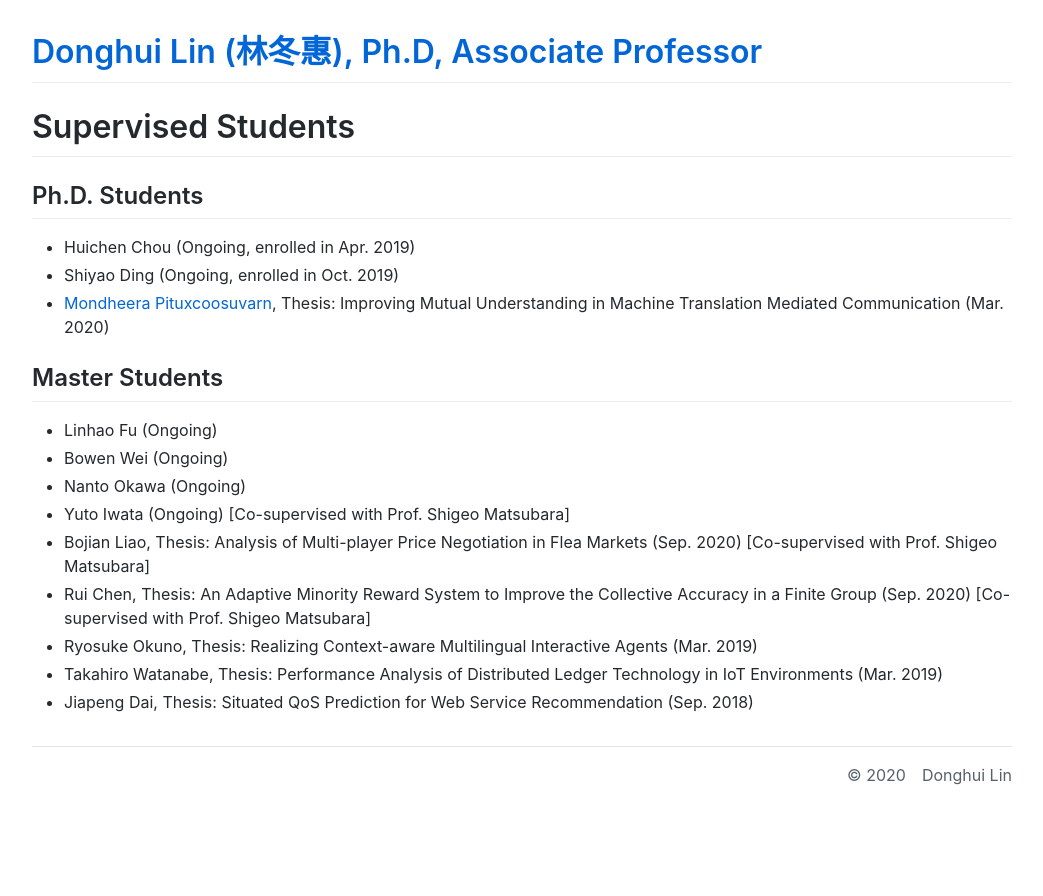
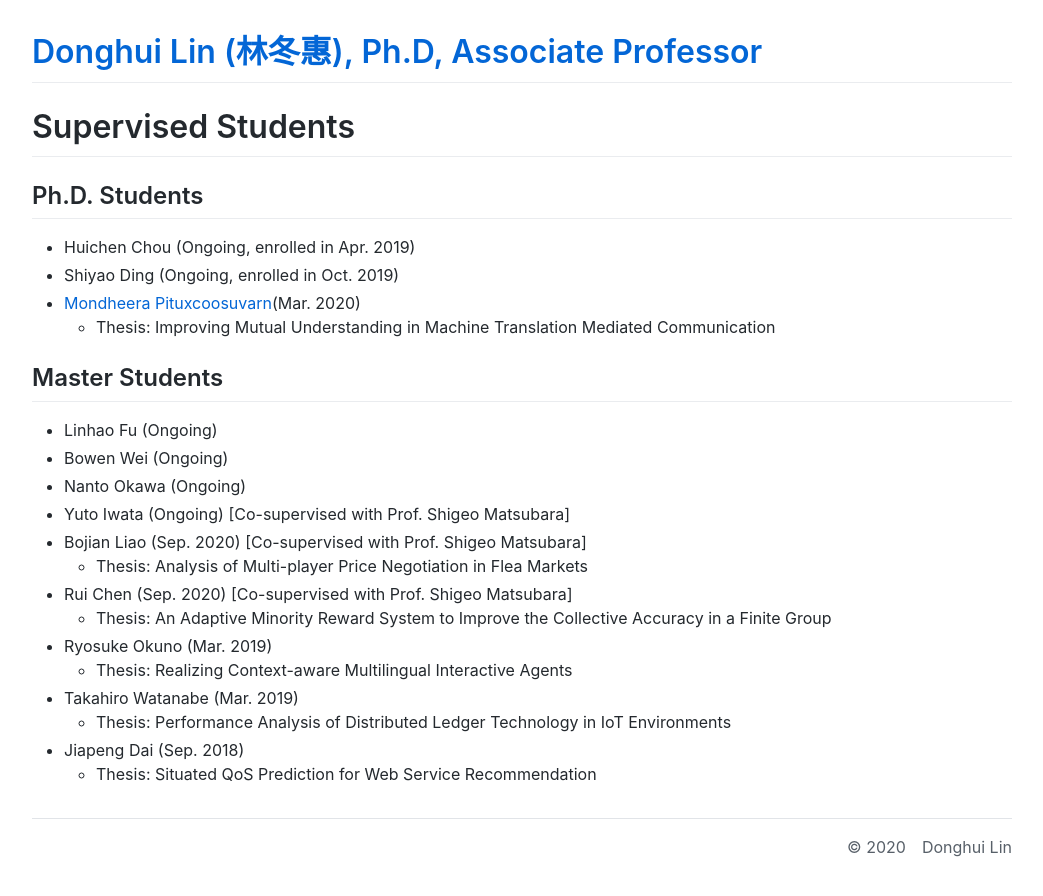
Before and after one commit to lindh/lindh.github.io, a Jekyll site: the page built from students.md, in a window 1280 px wide. Shown: the top 896 px of the page, without its empty margins (118-1161 px from the left). Built offline with Jekyll 4.4.1, drawn with Linux system fonts in a browser that asks for light colours; comment, search, counter and statistics services are not loaded; our own code applies the rules of GitHub Pages for plain Markdown files; part of the change alters nothing that is shown.

```diff
--- a/students.md
+++ b/students.md
@@ -6,15 +6,21 @@ layout: default
 ## Ph.D. Students
 - Huichen Chou (Ongoing, enrolled in Apr. 2019)
 - Shiyao Ding (Ongoing, enrolled in Oct. 2019)
-- [Mondheera Pituxcoosuvarn](http://www.ritsumei.ac.jp/~mond-p/), Thesis: Improving Mutual Understanding in Machine Translation Mediated Communication (Mar. 2020)
+- [Mondheera Pituxcoosuvarn](http://www.ritsumei.ac.jp/~mond-p/)(Mar. 2020)
+  - Thesis: Improving Mutual Understanding in Machine Translation Mediated Communication
 
 ## Master Students
 - Linhao Fu (Ongoing)
 - Bowen Wei (Ongoing)
 - Nanto Okawa (Ongoing)
 - Yuto Iwata (Ongoing) [Co-supervised with Prof. Shigeo Matsubara]
-- Bojian Liao, Thesis: Analysis of Multi-player Price Negotiation in Flea Markets (Sep. 2020) [Co-supervised with Prof. Shigeo Matsubara]
-- Rui Chen, Thesis: An Adaptive Minority Reward System to Improve the Collective Accuracy in a Finite Group (Sep. 2020) [Co-supervised with Prof. Shigeo Matsubara]
-- Ryosuke Okuno, Thesis: Realizing Context-aware Multilingual Interactive Agents (Mar. 2019)
-- Takahiro Watanabe, Thesis: Performance Analysis of Distributed Ledger Technology in IoT Environments (Mar. 2019)
-- Jiapeng Dai, Thesis: Situated QoS Prediction for Web Service Recommendation (Sep. 2018)
+- Bojian Liao (Sep. 2020) [Co-supervised with Prof. Shigeo Matsubara]
+  - Thesis: Analysis of Multi-player Price Negotiation in Flea Markets
+- Rui Chen (Sep. 2020) [Co-supervised with Prof. Shigeo Matsubara]
+  - Thesis: An Adaptive Minority Reward System to Improve the Collective Accuracy in a Finite Group
+- Ryosuke Okuno (Mar. 2019)
+  - Thesis: Realizing Context-aware Multilingual Interactive Agents
+- Takahiro Watanabe (Mar. 2019)
+  - Thesis: Performance Analysis of Distributed Ledger Technology in IoT Environments
+- Jiapeng Dai (Sep. 2018)
+  - Thesis: Situated QoS Prediction for Web Service Recommendation
```
